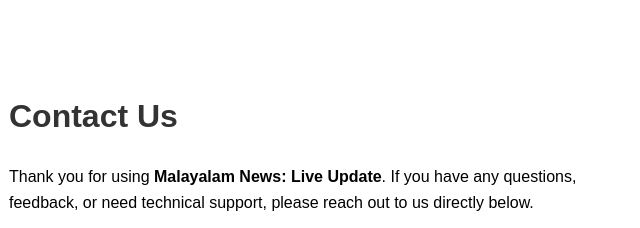
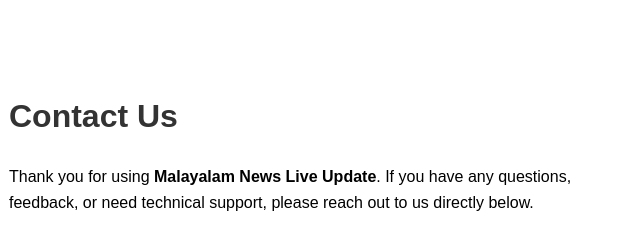
Before and after one commit to hidurmuhammad/contact-page, a plain HTML site: page index.html in a window 1280 px wide. Shown: the top 228 px of the page, 331-971 px from the left. Drawn offline with Linux system fonts and the light colour scheme.

Commit message:
Update index.html

```diff
--- a/index.html
+++ b/index.html
@@ -1,7 +1,7 @@
 <!DOCTYPE html>
 <html>
 <head>
-    <title>Contact Us - Malayalam News: Live Update</title>
+    <title>Contact Us - Malayalam News Live Updates</title>
     <style>
         body { font-family: sans-serif; line-height: 1.6; max-width: 600px; margin: 50px auto; padding: 20px; }
         h1 { color: #333; }
@@ -11,7 +11,7 @@
 </head>
 <body>
     <h1>Contact Us</h1>
-    <p>Thank you for using <strong>Malayalam News: Live Update</strong>. If you have any questions, feedback, or need technical support, please reach out to us directly below.</p>
+    <p>Thank you for using <strong>Malayalam News Live Update</strong>. If you have any questions, feedback, or need technical support, please reach out to us directly below.</p>
 
     <div class="contact-box">
         <p><strong>Customer Support Email:</strong><br>
```
